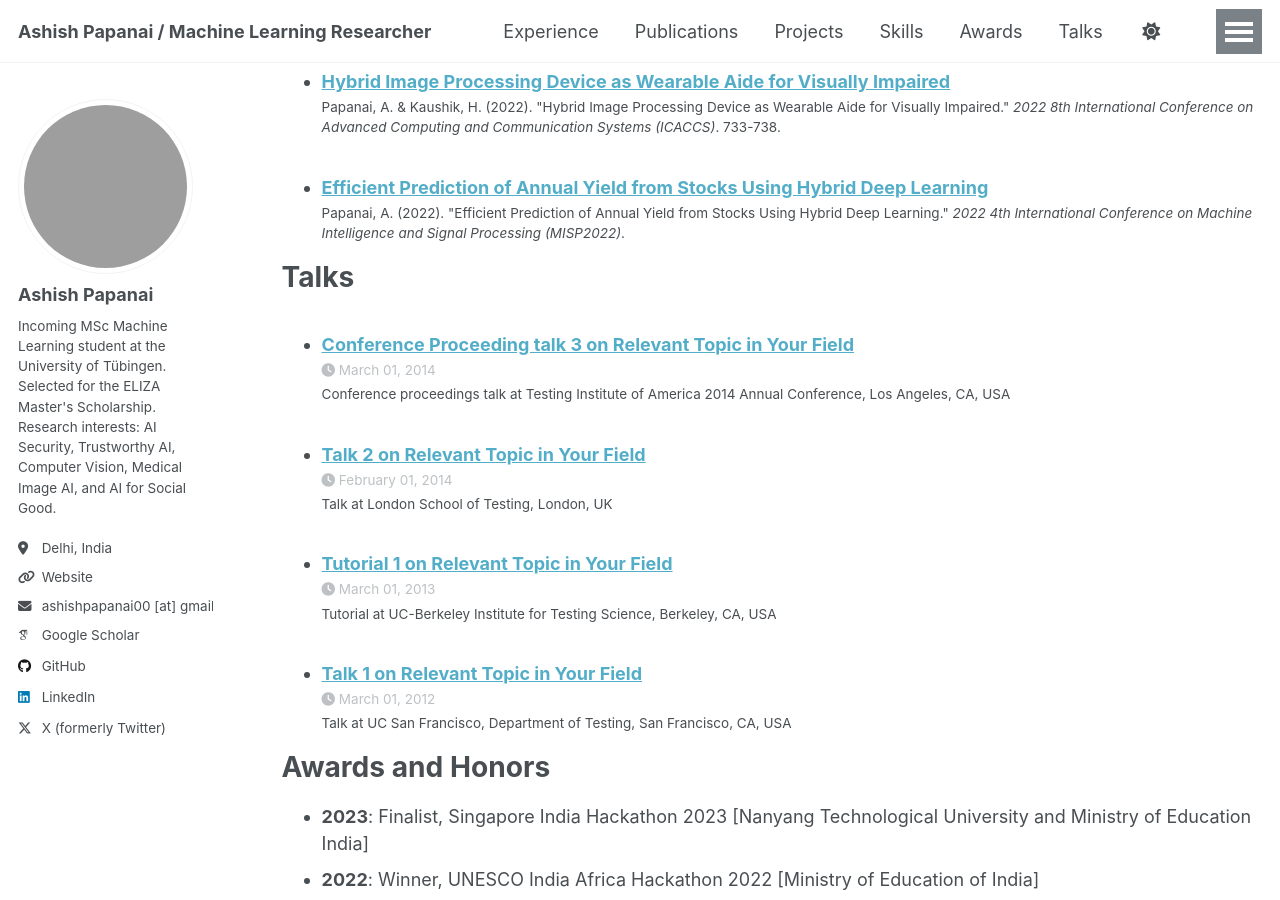
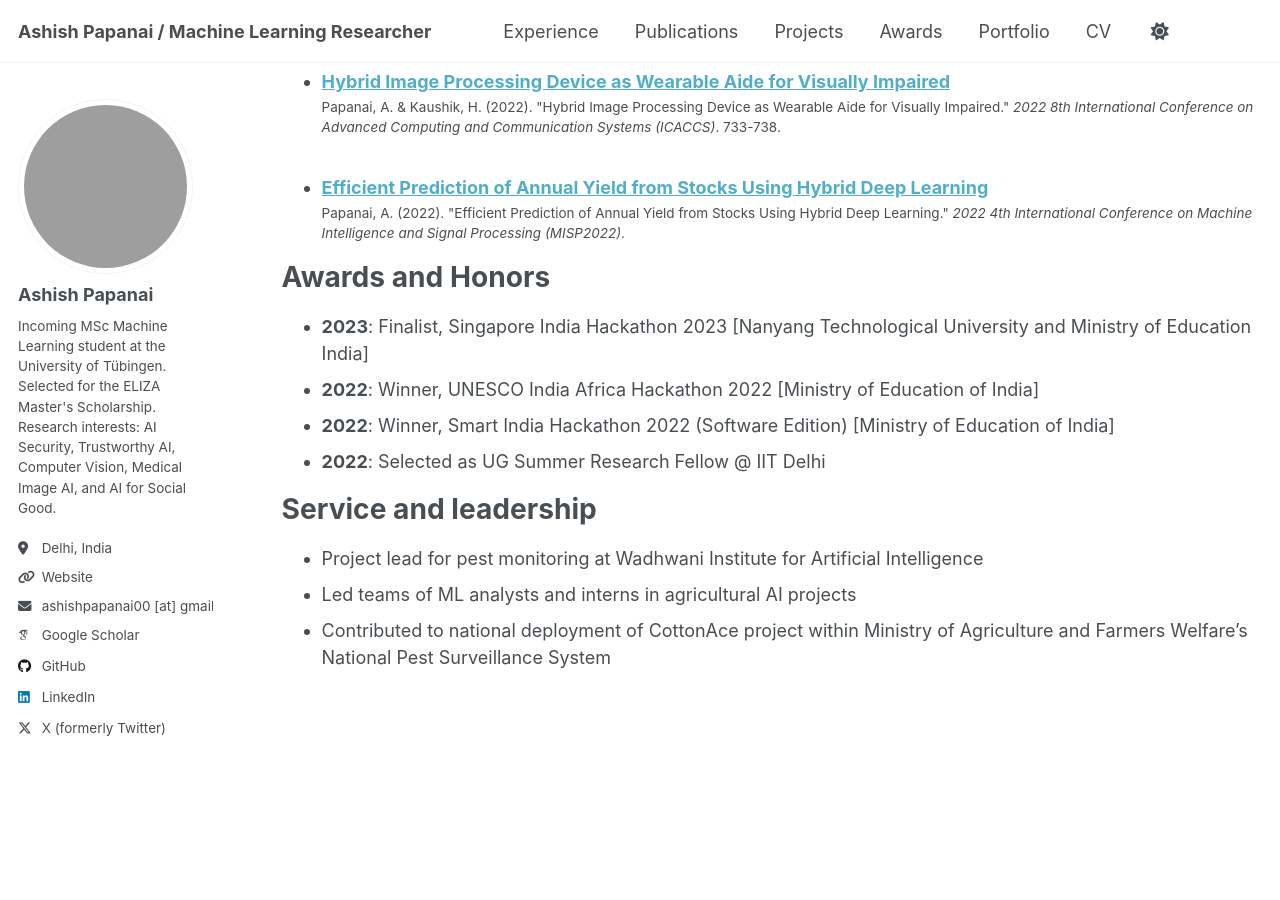
Before and after one commit to ashishpapanai/ashishpapanai.github.io, a Jekyll site: the page built from _pages/cv.md, in a window 1280 px wide and 900 px high, scrolled down 1992 px. Built offline with Jekyll 4.4.1, drawn with Linux system fonts in a browser that asks for light colours; some web fonts are replaced; a script that is not in the unit is left out; grey boxes are pictures that could not be loaded.

Commit message:
Fixed: styling

```diff
--- a/_config.yml
+++ b/_config.yml
@@ -22,7 +22,7 @@
 #               Additional customization can be done by editing /_includes/author-profile.html
 author:
   # Biographic information
-  avatar           : "profile.png"
+  avatar           : "profile.jpg"
   name             : "Ashish Papanai"
   pronouns         : # example: "she/her"
   bio              : "Incoming MSc Machine Learning student at the University of Tübingen. Selected for the ELIZA Master's Scholarship. Research interests: AI Security, Trustworthy AI, Computer Vision, Medical Image AI, and AI for Social Good."
@@ -223,9 +223,6 @@
   portfolio:
     output: true
     permalink: /:collection/:path/
-  talks:
-    output: true
-    permalink: /:collection/:path/
 
 
 # These settings control how pages and collections are included in the site
@@ -266,14 +263,6 @@
       author_profile: true
       share: true
       comment: true
-  # _talks
-  - scope:
-      path: ""
-      type: talks
-    values:
-      layout: talk
-      author_profile: true
-      share: true
 
 
 # Sass/SCSS
--- a/_data/authors.yml
+++ b/_data/authors.yml
@@ -5,6 +5,6 @@
   uri         : "https://ashishpapanai.github.io"
   email       : "ashishpapanai00@gmail.com"
   bio         : "Incoming MSc Machine Learning student at the University of Tübingen. Selected for the ELIZA Master's Scholarship. Research interests: AI Security, Trustworthy AI, Computer Vision, Medical Image AI, and AI for Social Good."
-  avatar      : "profile.png"
+  avatar      : "profile.jpg"
   linkedin    : "ashishpapanai"
   github      : "ashishpapanai"
--- a/_pages/cv.md
+++ b/_pages/cv.md
@@ -64,12 +64,6 @@
     {% include archive-single-cv.html %}
   {% endfor %}</ul>
 
-Talks
-======
-  <ul>{% for post in site.talks reversed %}
-    {% include archive-single-talk-cv.html  %}
-  {% endfor %}</ul>
-
 Awards and Honors
 ======
 * **2023**: Finalist, Singapore India Hackathon 2023 [Nanyang Technological University and Ministry of Education India]
--- a/_talks/2012-03-01-talk-1.md
+++ /dev/null
@@ -1,11 +0,0 @@
----
-title: "Talk 1 on Relevant Topic in Your Field"
-collection: talks
-type: "Talk"
-permalink: /talks/2012-03-01-talk-1
-venue: "UC San Francisco, Department of Testing"
-date: 2012-03-01
-location: "San Francisco, CA, USA"
----
-
-This is a description of your talk, which is a markdown file that can be all markdown-ified like any other post. Yay markdown!
--- a/_talks/2013-03-01-tutorial-1.md
+++ /dev/null
@@ -1,13 +0,0 @@
----
-title: "Tutorial 1 on Relevant Topic in Your Field"
-collection: talks
-type: "Tutorial"
-permalink: /talks/2013-03-01-tutorial-1
-venue: "UC-Berkeley Institute for Testing Science"
-date: 2013-03-01
-location: "Berkeley, CA, USA"
----
-
-[More information here](http://exampleurl.com)
-
-This is a description of your tutorial, note the different field in type. This is a markdown files that can be all markdown-ified like any other post. Yay markdown!
--- a/_talks/2014-02-01-talk-2.md
+++ /dev/null
@@ -1,13 +0,0 @@
----
-title: "Talk 2 on Relevant Topic in Your Field"
-collection: talks
-type: "Talk"
-permalink: /talks/2014-02-01-talk-2
-venue: "London School of Testing"
-date: 2014-02-01
-location: "London, UK"
----
-
-[More information here](http://example2.com)
-
-This is a description of your talk, which is a markdown files that can be all markdown-ified like any other post. Yay markdown!
--- a/_talks/2014-03-01-talk-3.md
+++ /dev/null
@@ -1,11 +0,0 @@
----
-title: "Conference Proceeding talk 3 on Relevant Topic in Your Field"
-collection: talks
-type: "Conference proceedings talk"
-permalink: /talks/2014-03-01-talk-3
-venue: "Testing Institute of America 2014 Annual Conference"
-date: 2014-03-01
-location: "Los Angeles, CA, USA"
----
-
-This is a description of your conference proceedings talk, note the different field in type. You can put anything in this field.
```
Also changed, not shown: _data/navigation.yml (+0 -9 lines), _pages/markdown.md (+1 -1 lines), _pages/talkmap.html (deleted, +0 -9 lines), _pages/talks.html (deleted, +0 -16 lines), images/profile.jpg (renamed from images/profile.png).
